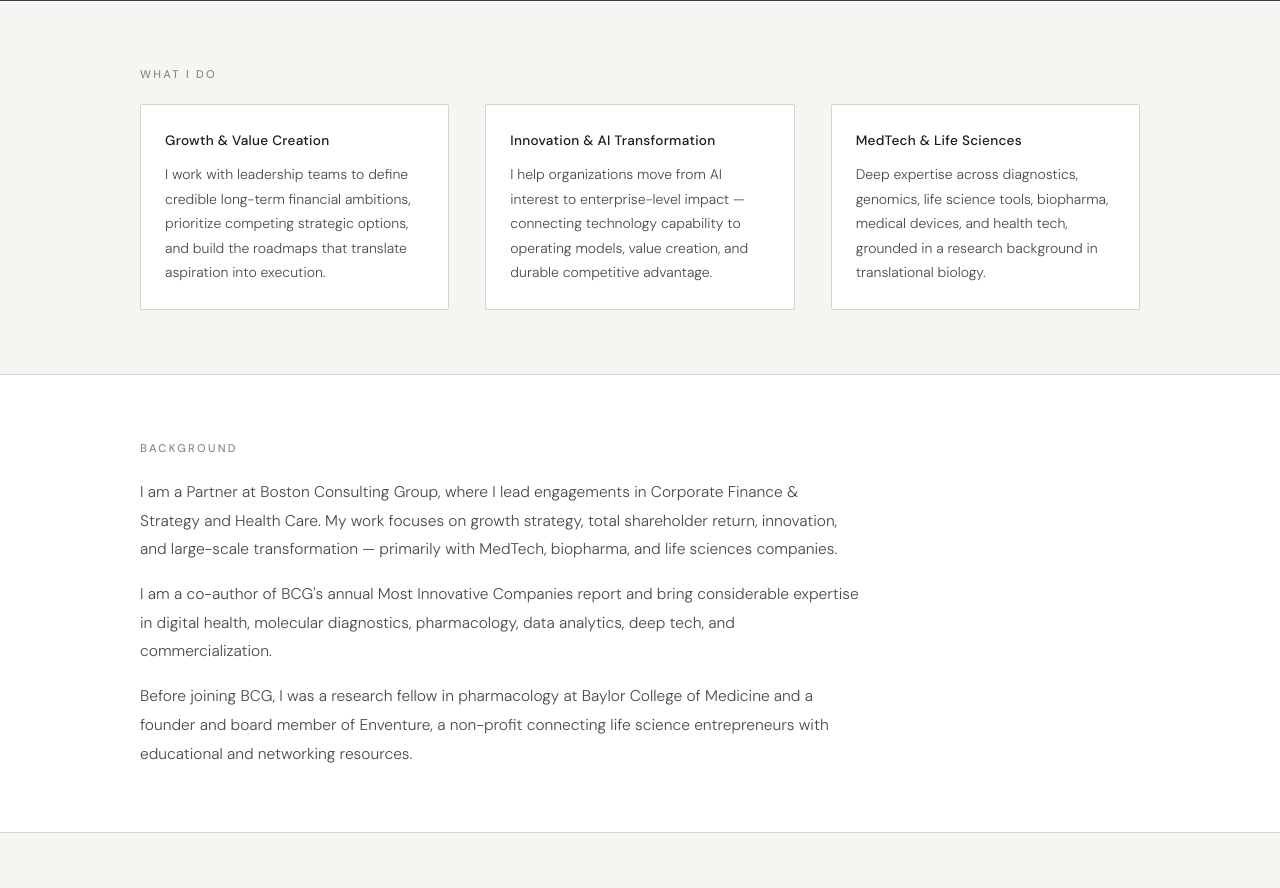
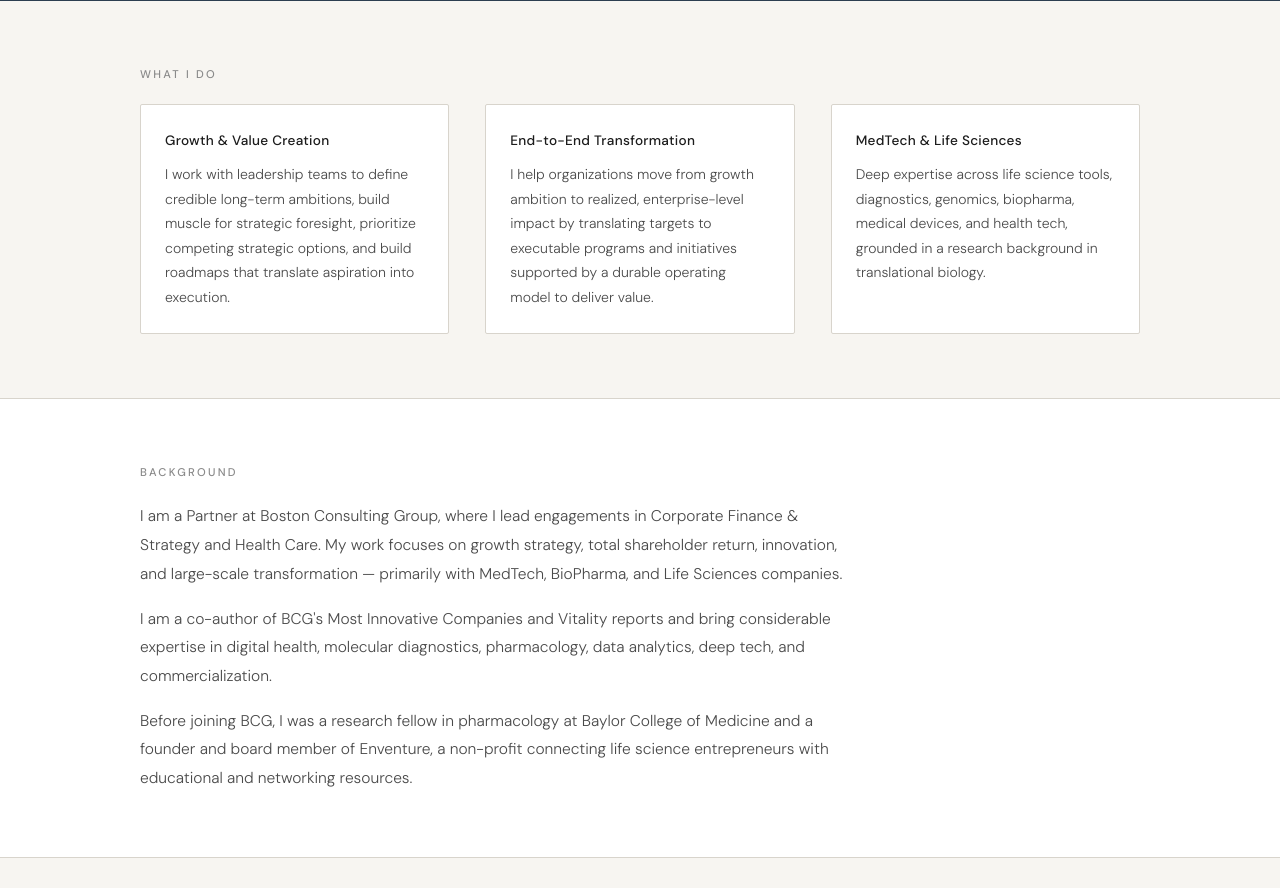
Before and after one commit to amymhz/Amy-MacDougall-Home, a plain HTML site: page index.html in a window 1280 px wide. Shown: the part 380-1268 px from the top of the page. Drawn offline with nearby package versions, Linux system fonts and the light colour scheme.

Commit message:
Update index.html

```diff
--- a/index.html
+++ b/index.html
@@ -288,15 +288,15 @@
         <div class="focus-grid">
           <div class="focus-item">
             <h3>Growth &amp; Value Creation</h3>
-            <p>I work with leadership teams to define credible long-term financial ambitions, prioritize competing strategic options, and build the roadmaps that translate aspiration into execution.</p>
+            <p>I work with leadership teams to define credible long-term ambitions, build muscle for strategic foresight, prioritize competing strategic options, and build roadmaps that translate aspiration into execution.</p>
           </div>
           <div class="focus-item">
-            <h3>Innovation &amp; AI Transformation</h3>
-            <p>I help organizations move from AI interest to enterprise-level impact — connecting technology capability to operating models, value creation, and durable competitive advantage.</p>
+            <h3>End-to-End Transformation</h3>
+            <p>I help organizations move from growth ambition to realized, enterprise-level impact by translating targets to executable programs and initiatives supported by a durable operating model to deliver value.</p>
           </div>
           <div class="focus-item">
             <h3>MedTech &amp; Life Sciences</h3>
-            <p>Deep expertise across diagnostics, genomics, life science tools, biopharma, medical devices, and health tech, grounded in a research background in translational biology.</p>
+            <p>Deep expertise across life science tools, diagnostics, genomics, biopharma, medical devices, and health tech, grounded in a research background in translational biology.</p>
           </div>
         </div>
       </div>
@@ -308,8 +308,8 @@
     <div class="panel-inner">
       <span class="panel-label">Background</span>
       <div class="panel-content">
-        <p>I am a Partner at Boston Consulting Group, where I lead engagements in Corporate Finance &amp; Strategy and Health Care. My work focuses on growth strategy, total shareholder return, innovation, and large-scale transformation — primarily with MedTech, biopharma, and life sciences companies.</p>
-        <p>I am a co-author of BCG's annual Most Innovative Companies report and bring considerable expertise in digital health, molecular diagnostics, pharmacology, data analytics, deep tech, and commercialization.</p>
+        <p>I am a Partner at Boston Consulting Group, where I lead engagements in Corporate Finance &amp; Strategy and Health Care. My work focuses on growth strategy, total shareholder return, innovation, and large-scale transformation — primarily with MedTech, BioPharma, and Life Sciences companies.</p>
+        <p>I am a co-author of BCG's Most Innovative Companies and Vitality reports and bring considerable expertise in digital health, molecular diagnostics, pharmacology, data analytics, deep tech, and commercialization.</p>
         <p>Before joining BCG, I was a research fellow in pharmacology at Baylor College of Medicine and a founder and board member of Enventure, a non-profit connecting life science entrepreneurs with educational and networking resources.</p>
       </div>
     </div>
```
